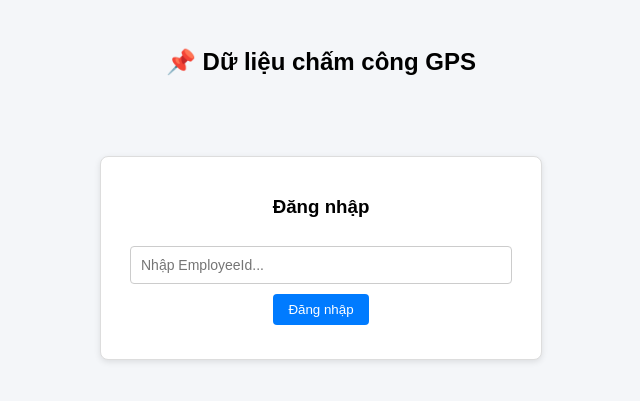
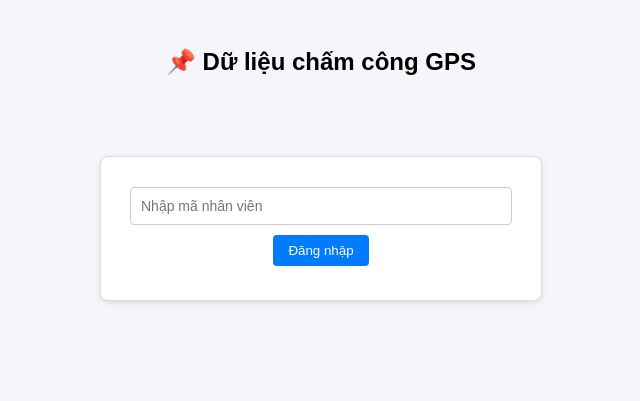
Before and after one commit to Vinbobo/read_gps_data, a Flask app: page / in a window 1280 px wide. Shown: the top 401 px of the page, without its empty margins (319-959 px from the left). Run offline with Flask 3, Linux system fonts and the light colour scheme.

Commit message:
Update index.html

```diff
--- a/templates/index.html
+++ b/templates/index.html
@@ -71,8 +71,7 @@
 
   <!-- Form đăng nhập -->
   <div id="loginBox" class="login-box">
-    <h3>Đăng nhập</h3>
-    <input type="text" id="empIdInput" placeholder="Nhập EmployeeId...">
+    <input type="text" id="empIdInput" placeholder="Nhập mã nhân viên">
     <br>
     <button onclick="login()">Đăng nhập</button>
     <p id="loginMessage" style="color:red; font-size:14px;"></p>
```
